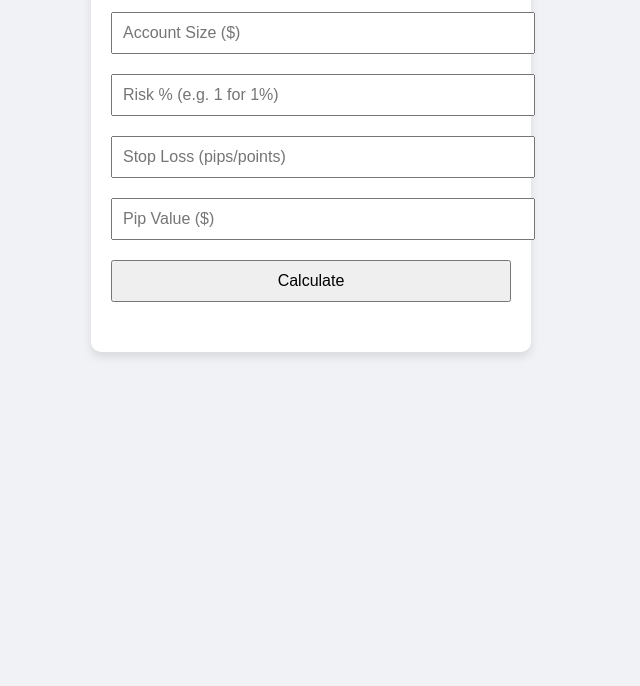
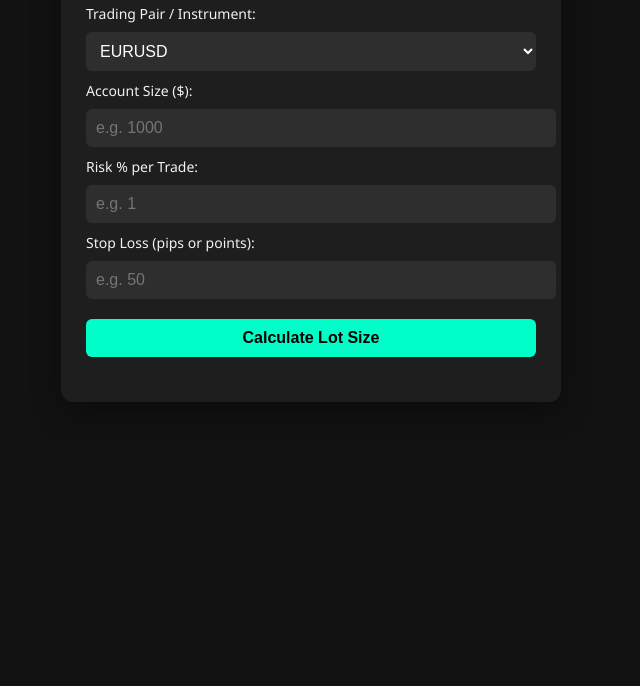
Before and after one commit to workishere/lot-size-calculator, a plain HTML site: page index.html in a window 1280 px wide. Shown: the part 114-800 px from the top of the page, without its empty margins (329-969 px from the left). Drawn offline with Linux system fonts and the light colour scheme.

Commit message:
Update index.html

```diff
--- a/index.html
+++ b/index.html
@@ -6,63 +6,143 @@
   <title>Lot Size Calculator</title>
   <style>
     body {
-      font-family: Arial, sans-serif;
+      font-family: 'Segoe UI', sans-serif;
+      margin: 0;
       padding: 20px;
-      background: #f0f2f5;
+      background-color: #121212;
+      color: #f1f1f1;
     }
+
     .container {
-      max-width: 400px;
+      max-width: 450px;
       margin: auto;
-      background: white;
-      padding: 20px;
-      border-radius: 10px;
-      box-shadow: 0 5px 10px rgba(0,0,0,0.1);
+      background: #1e1e1e;
+      padding: 25px;
+      border-radius: 12px;
+      box-shadow: 0 10px 30px rgba(0,0,0,0.4);
     }
+
     h2 {
       text-align: center;
       margin-bottom: 20px;
+      color: #00ffc8;
     }
-    input, button {
+
+    label {
+      font-size: 14px;
+      display: block;
+      margin-top: 10px;
+      margin-bottom: 4px;
+    }
+
+    input, select, button {
       width: 100%;
-      margin: 10px 0;
       padding: 10px;
+      margin-top: 5px;
+      border: none;
+      border-radius: 6px;
       font-size: 16px;
     }
+
+    input, select {
+      background: #2e2e2e;
+      color: #ffffff;
+    }
+
+    button {
+      background: #00ffc8;
+      color: #000;
+      font-weight: bold;
+      cursor: pointer;
+      margin-top: 20px;
+    }
+
+    button:hover {
+      background: #00d1a3;
+    }
+
     #result {
       margin-top: 20px;
-      font-weight: bold;
+      font-size: 18px;
       text-align: center;
+      color: #00ffc8;
     }
   </style>
 </head>
 <body>
   <div class="container">
     <h2>Lot Size Calculator</h2>
-    <input type="number" id="accountSize" placeholder="Account Size ($)" />
-    <input type="number" id="riskPercent" placeholder="Risk % (e.g. 1 for 1%)" />
-    <input type="number" id="stopLoss" placeholder="Stop Loss (pips/points)" />
-    <input type="number" id="pipValue" placeholder="Pip Value ($)" />
-    <button onclick="calculateLotSize()">Calculate</button>
+
+    <label for="instrument">Trading Pair / Instrument:</label>
+    <select id="instrument" onchange="saveInputs()">
+      <option value="eurusd">EURUSD</option>
+      <option value="nas100">NAS100</option>
+      <option value="xauusd">XAUUSD (Gold)</option>
+      <option value="us30">US30</option>
+      <option value="gbpusd">GBPUSD</option>
+    </select>
+
+    <label for="accountSize">Account Size ($):</label>
+    <input type="number" id="accountSize" placeholder="e.g. 1000" oninput="saveInputs()" />
+
+    <label for="riskPercent">Risk % per Trade:</label>
+    <input type="number" id="riskPercent" placeholder="e.g. 1" oninput="saveInputs()" />
+
+    <label for="stopLoss">Stop Loss (pips or points):</label>
+    <input type="number" id="stopLoss" placeholder="e.g. 50" oninput="saveInputs()" />
+
+    <button onclick="calculateLotSize()">Calculate Lot Size</button>
+
     <div id="result"></div>
   </div>
 
   <script>
+    const pipValues = {
+      eurusd: 10,
+      nas100: 1,
+      xauusd: 1,
+      us30: 1,
+      gbpusd: 10,
+    };
+
+    function getSelectedPipValue() {
+      const instrument = document.getElementById("instrument").value;
+      return pipValues[instrument] || 1; // Default to 1 if not found
+    }
+
     function calculateLotSize() {
       const accountSize = parseFloat(document.getElementById("accountSize").value);
       const riskPercent = parseFloat(document.getElementById("riskPercent").value);
       const stopLoss = parseFloat(document.getElementById("stopLoss").value);
-      const pipValue = parseFloat(document.getElementById("pipValue").value);
+      const pipValue = getSelectedPipValue();
 
-      if (isNaN(accountSize) || isNaN(riskPercent) || isNaN(stopLoss) || isNaN(pipValue)) {
-        document.getElementById("result").textContent = "Please fill in all fields correctly.";
+      if (isNaN(accountSize) || isNaN(riskPercent) || isNaN(stopLoss)) {
+        document.getElementById("result").textContent = "❌ Please fill in all fields correctly.";
         return;
       }
 
       const riskAmount = (accountSize * riskPercent) / 100;
       const lotSize = riskAmount / (stopLoss * pipValue);
 
-      document.getElementById("result").textContent = `Recommended Lot Size: ${lotSize.toFixed(2)} lots`;
+      document.getElementById("result").textContent =
+        `✅ Recommended Lot Size: ${lotSize.toFixed(2)} lots (Pip Value: $${pipValue})`;
     }
+
+    function saveInputs() {
+      localStorage.setItem("accountSize", document.getElementById("accountSize").value);
+      localStorage.setItem("riskPercent", document.getElementById("riskPercent").value);
+      localStorage.setItem("stopLoss", document.getElementById("stopLoss").value);
+      localStorage.setItem("instrument", document.getElementById("instrument").value);
+    }
+
+    function loadInputs() {
+      document.getElementById("accountSize").value = localStorage.getItem("accountSize") || "";
+      document.getElementById("riskPercent").value = localStorage.getItem("riskPercent") || "";
+      document.getElementById("stopLoss").value = localStorage.getItem("stopLoss") || "";
+      document.getElementById("instrument").value = localStorage.getItem("instrument") || "eurusd";
+    }
+
+    window.onload = loadInputs;
   </script>
 </body>
 </html>
```
